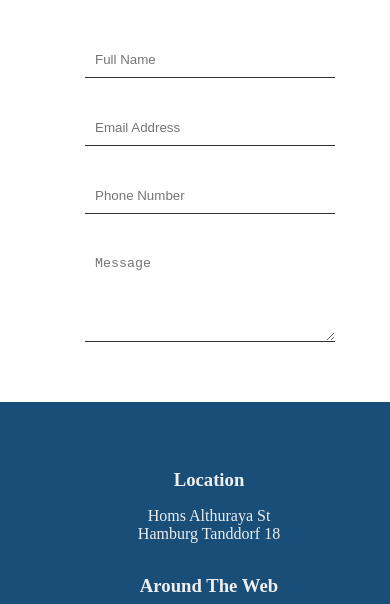
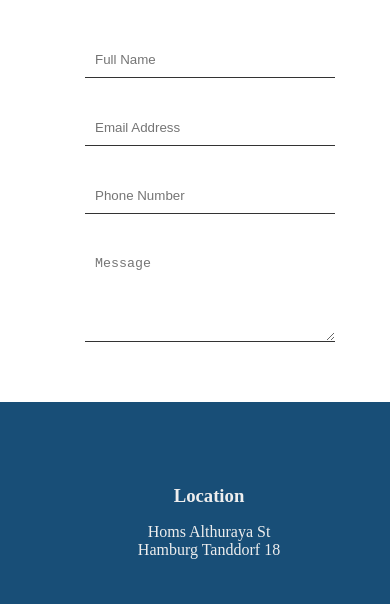
Before and after one commit to bakhiet19/Task3_1, a plain HTML site: page index.html in a window 390 px wide. Shown: the part 2523-3127 px from the top of the page. Drawn offline with Linux system fonts and the light colour scheme.

Commit message:
Update style.css

```diff
--- a/assets/css/style.css
+++ b/assets/css/style.css
@@ -343,7 +343,7 @@ footer .container .child{
     footer .container .child{
         max-width: 90%;
         text-align: center;
-        margin-top: 2rem;
+        margin-top: 3rem;
     }
     .portfolio .child img{
         width: 90%;
```
